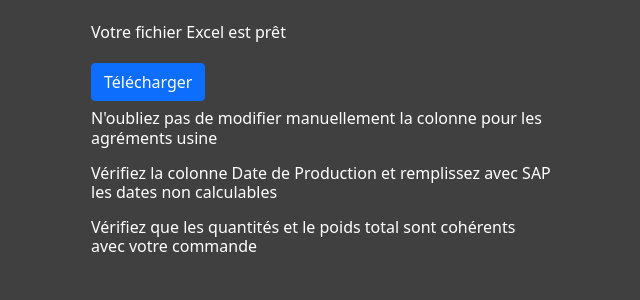
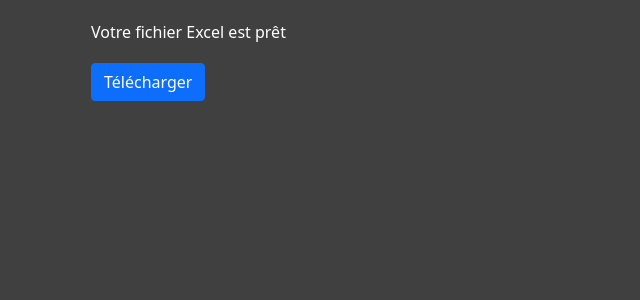
Before and after one commit to fromagetriste/sanitaires, a Django app: template bel/sanitaires/templates/sanitaires/success.html in a window 1280 px wide. Shown: the part 26-326 px from the top of the page, without its empty margins (319-959 px from the left). Run offline with Django 3.2, Linux system fonts and the light colour scheme; the template is opened without the code that fills it: most values are stand-ins (such as "Sample title", 1, 10 or a date in 2020).

Commit message:
minor changes html

```diff
--- a/bel/sanitaires/templates/sanitaires/sanitaires.html
+++ b/bel/sanitaires/templates/sanitaires/sanitaires.html
@@ -14,7 +14,7 @@
         </div>
     </nav>
 
-    <title>Upload page</title>
+    <title>Message Frais</title>
 
 </head>
 
--- a/bel/sanitaires/templates/sanitaires/success.html
+++ b/bel/sanitaires/templates/sanitaires/success.html
@@ -18,7 +18,7 @@
             </div>
         </nav>
 
-        <title>Download Page</title>
+        <title>Message Frais</title>
 
     </head>
 
@@ -44,13 +44,6 @@
         <a href='{{ url_du_fichier_xlsx }}' class="btn btn-primary" target='_blank' >Télécharger</a>
     </h2>
     {% endblock %}
-
-<h6 style="color:white">
-<p>N'oubliez pas de modifier manuellement la colonne pour les agréments usine</p>
-<p>Vérifiez la colonne Date de Production et remplissez avec SAP les dates non calculables</p>
-<p>Vérifiez que les quantités et le poids total sont cohérents avec votre commande</p>
-</h6>
-
 </div>
     <script src="https://cdn.jsdelivr.net/npm/bootstrap@5.0.0-beta1/dist/js/bootstrap.bundle.min.js" integrity="sha384-ygbV9kiqUc6oa4msXn9868pTtWMgiQaeYH7/t7LECLbyPA2x65Kgf80OJFdroafW" crossorigin="anonymous"></script>
 </body>
```
